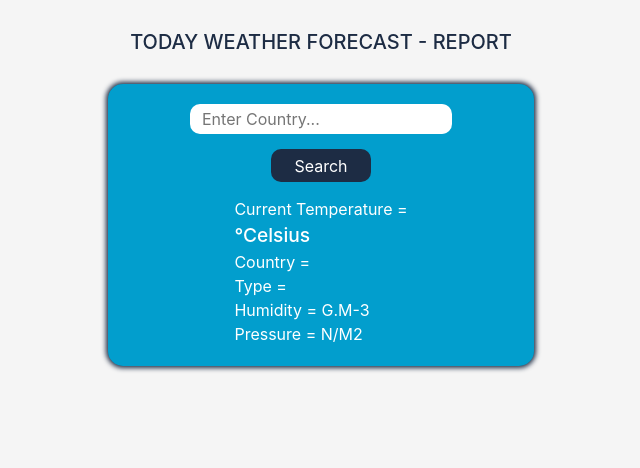
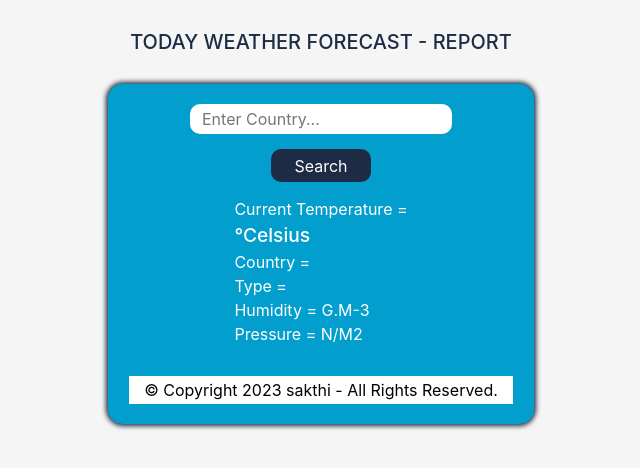
Before and after one commit to sakthilogan/weather, a React (Create React App) app: page / in a window 1280 px wide. Shown: the top 468 px of the page, without its empty margins (319-959 px from the left). Built offline with nearby package versions, Linux system fonts and the light colour scheme.

Commit message:
copyright changes

```diff
--- a/src/App.css
+++ b/src/App.css
@@ -1,6 +1,5 @@
-*{
+* {}
 
-}
 .centerDiv {
   box-shadow: 0px 0px 5px 2px #1d2c44;
   padding: 20px;
@@ -44,3 +43,16 @@ body {
   font-size: larger;
   font-weight: 500;
 }
+
+.footer-text {
+  text-transform: none;
+  text-align: center;
+}
+
+.footer-text p {
+  margin-bottom: 0px;
+  padding: 2px 15px;
+  background: #fff;
+  color: #000;
+  margin-top: 30px;
+}
--- a/src/App.js
+++ b/src/App.js
@@ -70,9 +70,20 @@ class App extends React.Component {
             wrapperClass="blocks-wrapper"
             colors={['#e15b64', '#f47e60', '#f8b26a', '#abbd81', '#849b87']}
           />
+           <footer>
+        <div className="container footer-text">
+          <div className="row">
+            <p>&copy; Copyright 2023 sakthi - All Rights Reserved.</p>
+          </div>
+        </div>
+
+       </footer>
        </div>
        </div>
+
+
   }
+
 }
 
 
```
